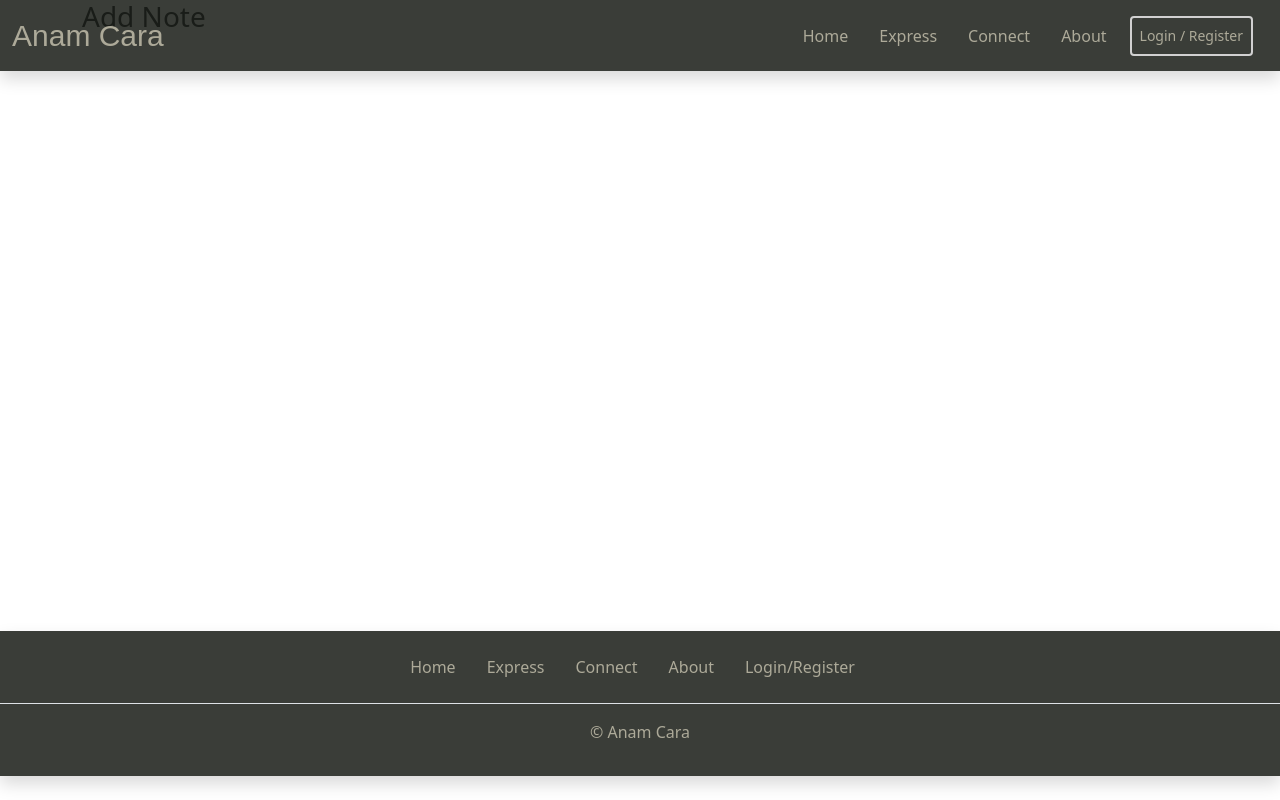
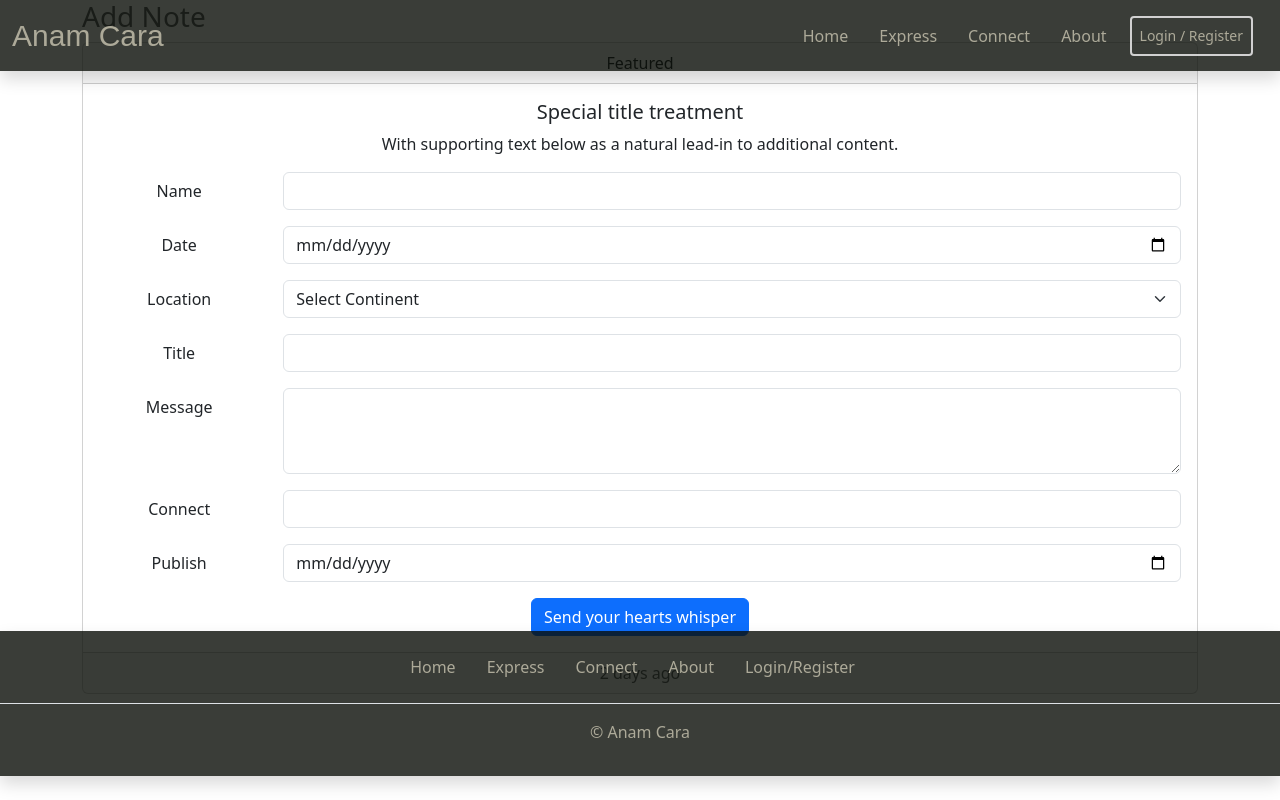
Before and after one commit to PhilEllis/AnamCara-milestone-3, a Flask app: page /add_note in a window 1280 px wide. Run offline with Flask 3, Linux system fonts and the light colour scheme; some libraries are stand-ins or nearby versions.

Commit message:
Feat!: Basic Form structure added to add note

```diff
--- a/notemanager/templates/add_note.html
+++ b/notemanager/templates/add_note.html
@@ -3,4 +3,70 @@
 
 <h3 class="text-muted">Add Note</h3>
 
+<div class="card text-center">
+    <div class="card-header">
+      Featured
+    </div>
+    <div class="card-body">
+      <h5 class="card-title">Special title treatment</h5>
+      <p class="card-text">With supporting text below as a natural lead-in to additional content.</p>
+      <form>
+        <div class="row mb-3">
+          <label for="inputName3" class="col-sm-2 col-form-label">Name</label>
+          <div class="col-sm-10">
+            <input type="name" class="form-control" id="inputName3">
+          </div>
+        </div>
+        <div class="row mb-3">
+          <label for="inputDate3" class="col-sm-2 col-form-label">Date</label>
+          <div class="col-sm-10">
+            <input type="date" class="form-control" id="inputDate3">
+          </div>
+        </div>
+        <div class="row mb-3">
+          <label for="inputLocation3" class="col-sm-2 col-form-label">Location</label>
+          <div class="col-sm-10">
+            <select class="form-select" aria-label="Default select example">
+              <option selected>Select Continent</option>
+              <option value="Africa">Africa</option>
+              <option value="Antarctica">Antarctica</option>
+              <option value="Asia">Asia</option>
+              <option value="Europe">Europe</option>
+              <option value="North America">North America</option>
+              <option value="Australasia">Australasia</option>
+              <option value="South America">South America</option>
+            </select>
+          </div>
+        </div>
+        <div class="row mb-3">
+            <label for="inputTitle3" class="col-sm-2 col-form-label">Title</label>
+          <div class="col-sm-10">
+            <input type="text" class="form-control" id="inputTitle3">
+          </div>
+        </div>
+        <div class="row mb-3">
+            <label for="inputTitle3" class="col-sm-2 col-form-label">Message</label>
+          <div class="col-sm-10">
+            <textarea type="text" class="form-control" id="exampleFormControlTextarea1" rows="3"></textarea>
+          </div>
+        </div>
+        <div class="row mb-3">
+            <label for="inputTitle3" class="col-sm-2 col-form-label">Connect</label>
+          <div class="col-sm-10">
+            <input type="text" class="form-control" id="inputConnect3">
+          </div>
+        </div>
+        <div class="row mb-3">
+            <label for="inputPublish3" class="col-sm-2 col-form-label">Publish</label>
+            <div class="col-sm-10">
+              <input type="date" class="form-control" id="inputPublish3">
+            </div>
+          </div>
+      <a href="#" class="btn btn-primary">Send your hearts whisper</a>
+    </div>
+    <div class="card-footer text-body-secondary">
+      2 days ago
+    </div>
+  </div>
+
 {% endblock %}
```
